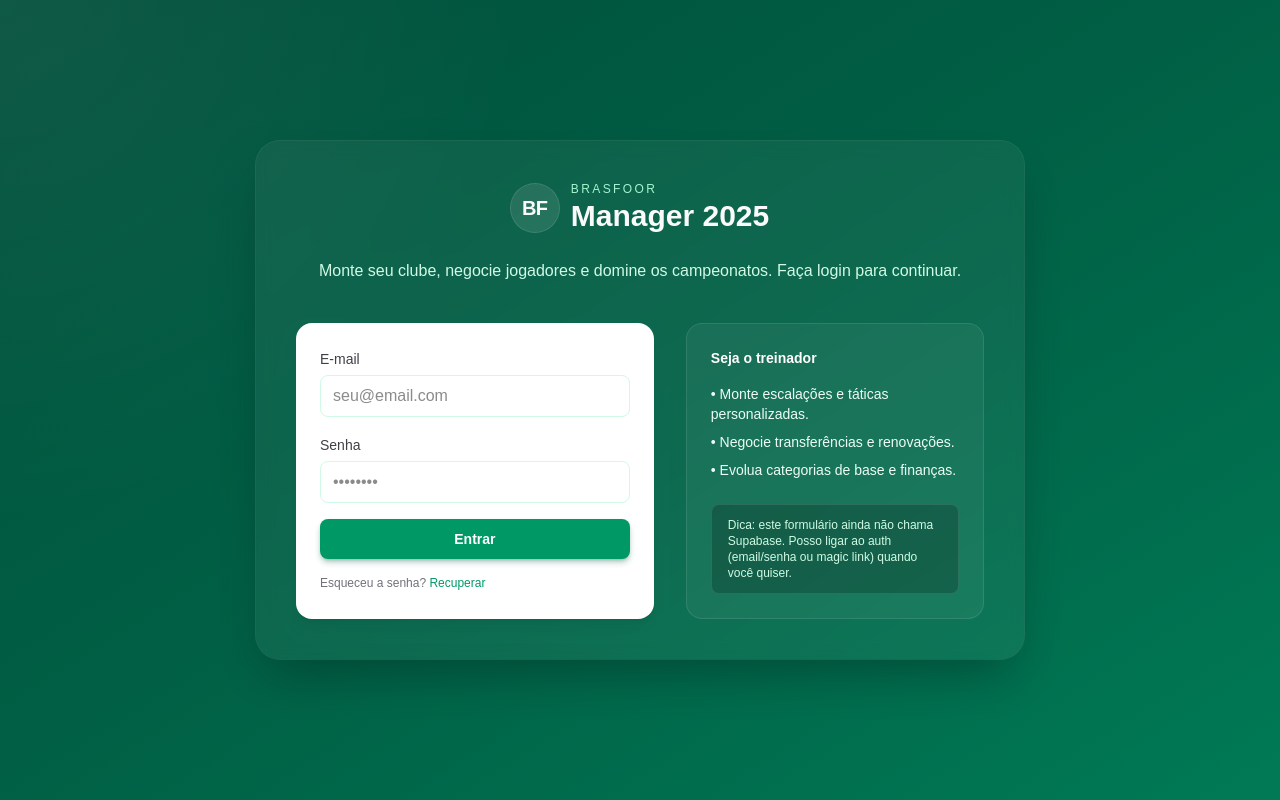
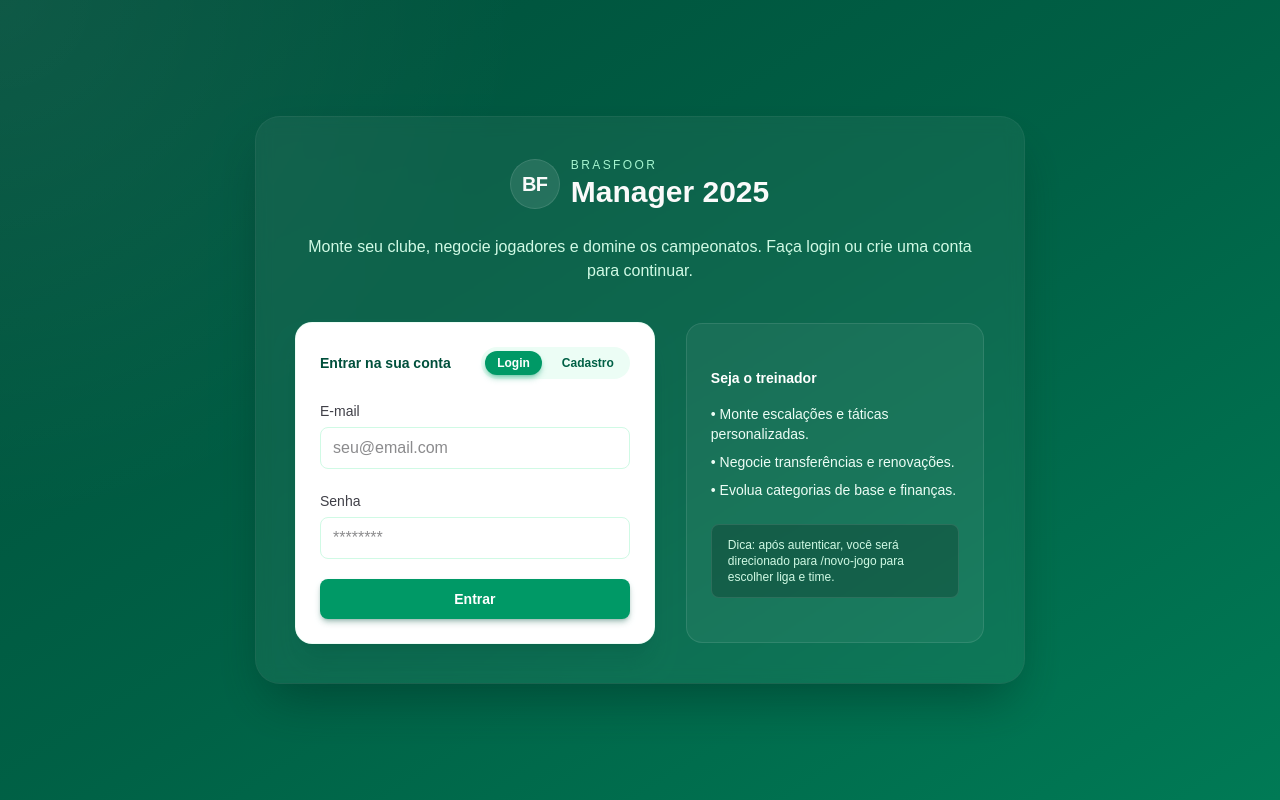
Before and after one commit to joaopblume/brfoot, a Next.js app: page / in a window 1280 px wide. Built offline with nearby package versions, Linux system fonts and the light colour scheme; no server answers.

Commit message:
Adiciona Login funcional ao index

```diff
--- a/src/app/page.tsx
+++ b/src/app/page.tsx
@@ -1,3 +1,5 @@
+import { AuthForm } from "@/components/AuthForm";
+
 export default function Home() {
   return (
     <div className="min-h-screen bg-gradient-to-br from-emerald-900 via-emerald-800 to-emerald-700 text-zinc-50">
@@ -17,40 +19,13 @@ export default function Home() {
               </div>
             </div>
             <p className="max-w-2xl text-base text-emerald-100">
-              Monte seu clube, negocie jogadores e domine os campeonatos. Faça login para continuar.
+              Monte seu clube, negocie jogadores e domine os campeonatos. Faça login ou crie uma conta
+              para continuar.
             </p>
           </div>
 
           <div className="mt-10 grid gap-8 md:grid-cols-[1.2fr_1fr]">
-            <form className="space-y-4 rounded-2xl bg-white p-6 text-left text-zinc-900 shadow-lg shadow-emerald-900/20">
-              <div>
-                <label className="text-sm font-medium text-zinc-700">E-mail</label>
-                <input
-                  type="email"
-                  required
-                  placeholder="seu@email.com"
-                  className="mt-1 w-full rounded-lg border border-emerald-100 bg-white px-3 py-2 text-zinc-900 outline-none ring-emerald-200 transition focus:border-emerald-400 focus:ring"
-                />
-              </div>
-              <div>
-                <label className="text-sm font-medium text-zinc-700">Senha</label>
-                <input
-                  type="password"
-                  required
-                  placeholder="••••••••"
-                  className="mt-1 w-full rounded-lg border border-emerald-100 bg-white px-3 py-2 text-zinc-900 outline-none ring-emerald-200 transition focus:border-emerald-400 focus:ring"
-                />
-              </div>
-              <button
-                type="submit"
-                className="flex w-full items-center justify-center gap-2 rounded-lg bg-emerald-600 px-4 py-2.5 text-sm font-semibold text-white shadow-md shadow-emerald-900/30 transition hover:bg-emerald-500 focus:outline-none focus:ring focus:ring-emerald-300"
-              >
-                Entrar
-              </button>
-              <p className="text-xs text-zinc-500">
-                Esqueceu a senha? <span className="font-medium text-emerald-600">Recuperar</span>
-              </p>
-            </form>
+            <AuthForm />
 
             <div className="flex flex-col justify-center gap-4 rounded-2xl border border-white/10 bg-white/5 p-6 text-sm text-emerald-50">
               <p className="text-sm font-semibold text-white">Seja o treinador</p>
@@ -60,8 +35,7 @@ export default function Home() {
                 <li>• Evolua categorias de base e finanças.</li>
               </ul>
               <div className="mt-2 rounded-lg border border-white/10 bg-black/20 px-4 py-3 text-xs text-emerald-100">
-                Dica: este formulário ainda não chama Supabase. Posso ligar ao auth (email/senha ou
-                magic link) quando você quiser.
+                Dica: após autenticar, você será direcionado para /novo-jogo para escolher liga e time.
               </div>
             </div>
           </div>
--- /dev/null
+++ b/src/components/AuthForm.tsx
@@ -0,0 +1,132 @@
+"use client";
+
+import { useState } from "react";
+import { useRouter } from "next/navigation";
+
+import { createBrowserSupabaseClient } from "@/lib/supabase/client";
+
+type Mode = "login" | "signup";
+
+export function AuthForm() {
+  const router = useRouter();
+  const supabase = createBrowserSupabaseClient();
+
+  const [mode, setMode] = useState<Mode>("login");
+  const [email, setEmail] = useState("");
+  const [password, setPassword] = useState("");
+  const [loading, setLoading] = useState(false);
+  const [error, setError] = useState<string | null>(null);
+  const [message, setMessage] = useState<string | null>(null);
+
+  async function handleSubmit(e: React.FormEvent) {
+    e.preventDefault();
+    setError(null);
+    setMessage(null);
+    setLoading(true);
+
+    try {
+      if (mode === "signup") {
+        const { error: signUpErr } = await supabase.auth.signUp({
+          email,
+          password,
+        });
+        if (signUpErr) throw signUpErr;
+        setMessage("Conta criada. Verifique seu email, se aplicavel, e entre.");
+        setMode("login");
+        return;
+      } else {
+        const { error: loginErr } = await supabase.auth.signInWithPassword({
+          email,
+          password,
+        });
+        if (loginErr) throw loginErr;
+        router.push("/novo-jogo");
+      }
+    } catch (err) {
+      const msg = err instanceof Error ? err.message : "Erro ao autenticar.";
+      setError(msg);
+    } finally {
+      setLoading(false);
+    }
+  }
+
+  return (
+    <form
+      className="space-y-5 rounded-2xl bg-white p-6 text-left text-zinc-900 shadow-xl shadow-emerald-900/25 ring-1 ring-emerald-50"
+      onSubmit={handleSubmit}
+    >
+      <div className="flex items-center justify-between">
+        <div className="text-sm font-semibold text-emerald-900">
+          {mode === "login" ? "Entrar na sua conta" : "Criar uma nova conta"}
+        </div>
+        <div className="flex items-center gap-2 rounded-full bg-emerald-50 p-1 text-xs font-semibold text-emerald-800">
+          <button
+            type="button"
+            onClick={() => {
+              setMode("login");
+              setError(null);
+              setMessage(null);
+            }}
+            className={`rounded-full px-3 py-1 transition ${
+              mode === "login"
+                ? "bg-emerald-600 text-white shadow-md shadow-emerald-600/40"
+                : "hover:bg-emerald-100"
+            }`}
+          >
+            Login
+          </button>
+          <button
+            type="button"
+            onClick={() => {
+              setMode("signup");
+              setError(null);
+              setMessage(null);
+            }}
+            className={`rounded-full px-3 py-1 transition ${
+              mode === "signup"
+                ? "bg-emerald-600 text-white shadow-md shadow-emerald-600/40"
+                : "hover:bg-emerald-100"
+            }`}
+          >
+            Cadastro
+          </button>
+        </div>
+      </div>
+
+      <div>
+        <label className="text-sm font-medium text-zinc-700">E-mail</label>
+        <input
+          type="email"
+          required
+          value={email}
+          onChange={(e) => setEmail(e.target.value)}
+          placeholder="seu@email.com"
+          className="mt-1 w-full rounded-lg border border-emerald-100 bg-white px-3 py-2 text-zinc-900 outline-none ring-emerald-200 transition focus:border-emerald-400 focus:ring"
+        />
+      </div>
+
+      <div>
+        <label className="text-sm font-medium text-zinc-700">Senha</label>
+        <input
+          type="password"
+          required
+          value={password}
+          onChange={(e) => setPassword(e.target.value)}
+          placeholder="********"
+          className="mt-1 w-full rounded-lg border border-emerald-100 bg-white px-3 py-2 text-zinc-900 outline-none ring-emerald-200 transition focus:border-emerald-400 focus:ring"
+        />
+      </div>
+
+      <button
+        type="submit"
+        className="flex w-full items-center justify-center gap-2 rounded-lg bg-emerald-600 px-4 py-2.5 text-sm font-semibold text-white shadow-md shadow-emerald-900/30 transition hover:-translate-y-0.5 hover:bg-emerald-500 focus:outline-none focus:ring focus:ring-emerald-300"
+        disabled={loading}
+      >
+        {loading ? "Enviando..." : mode === "login" ? "Entrar" : "Cadastrar"}
+      </button>
+
+      {message && <p className="text-xs text-emerald-700">{message}</p>}
+      {error && <p className="text-sm text-rose-700">{error}</p>}
+    </form>
+  );
+}
```
